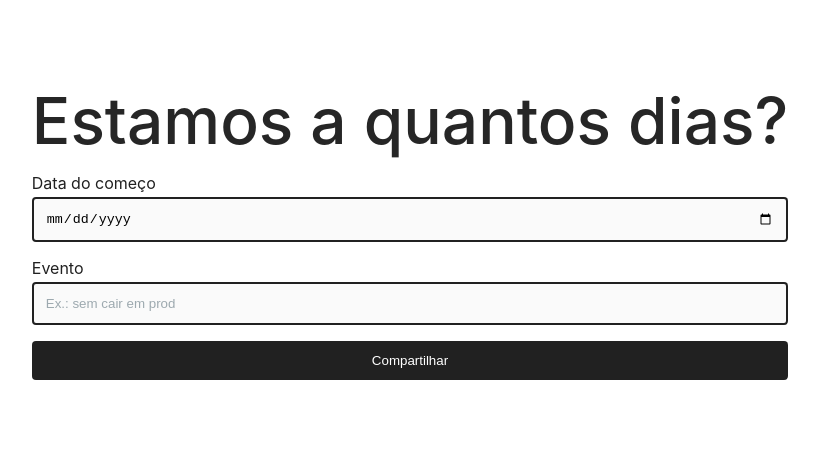
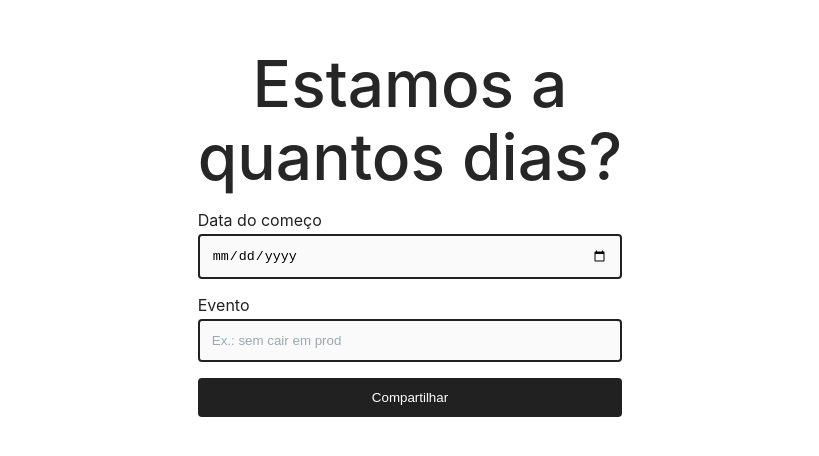
Before and after one commit to josemiguelq/days-accident-free, a Next.js app: page / in a window 1280 px wide. Shown: the part 128-584 px from the top of the page, without its empty margins (230-1049 px from the left). Built offline with nearby package versions, Linux system fonts and the light colour scheme.

Commit message:
Update index.js

```diff
--- a/pages/index.js
+++ b/pages/index.js
@@ -23,12 +23,13 @@ export default function Home() {
   return (
     <div className={styles.container}>
       <Head>
-        <title>Estamos a quantos dias sem incidentes? 🤔</title>
+        <title>🤔 Estamos a quantos dias sem incidentes?</title>
         <link rel="icon" href="/favicon.ico" />
       </Head>
 
       <main className={styles.main}>
-        <h1 className={styles.title}>Estamos a quantos dias?</h1>
+        <h1 className={styles.title}>Estamos a</h1>
+        <p className={styles.title}>quantos dias?</p>
 
         <form style={{ width: "100%" }} onSubmit={handleSubmit}>
           <Input
```
